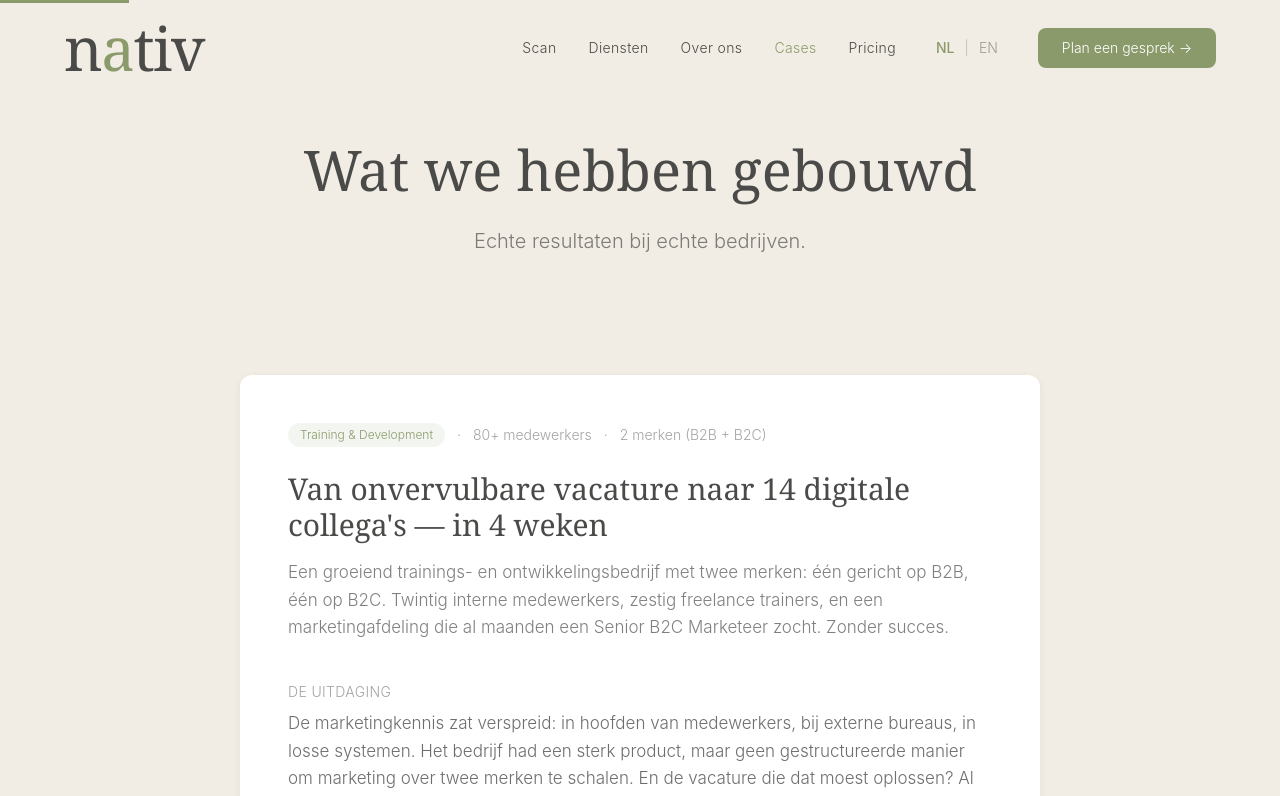
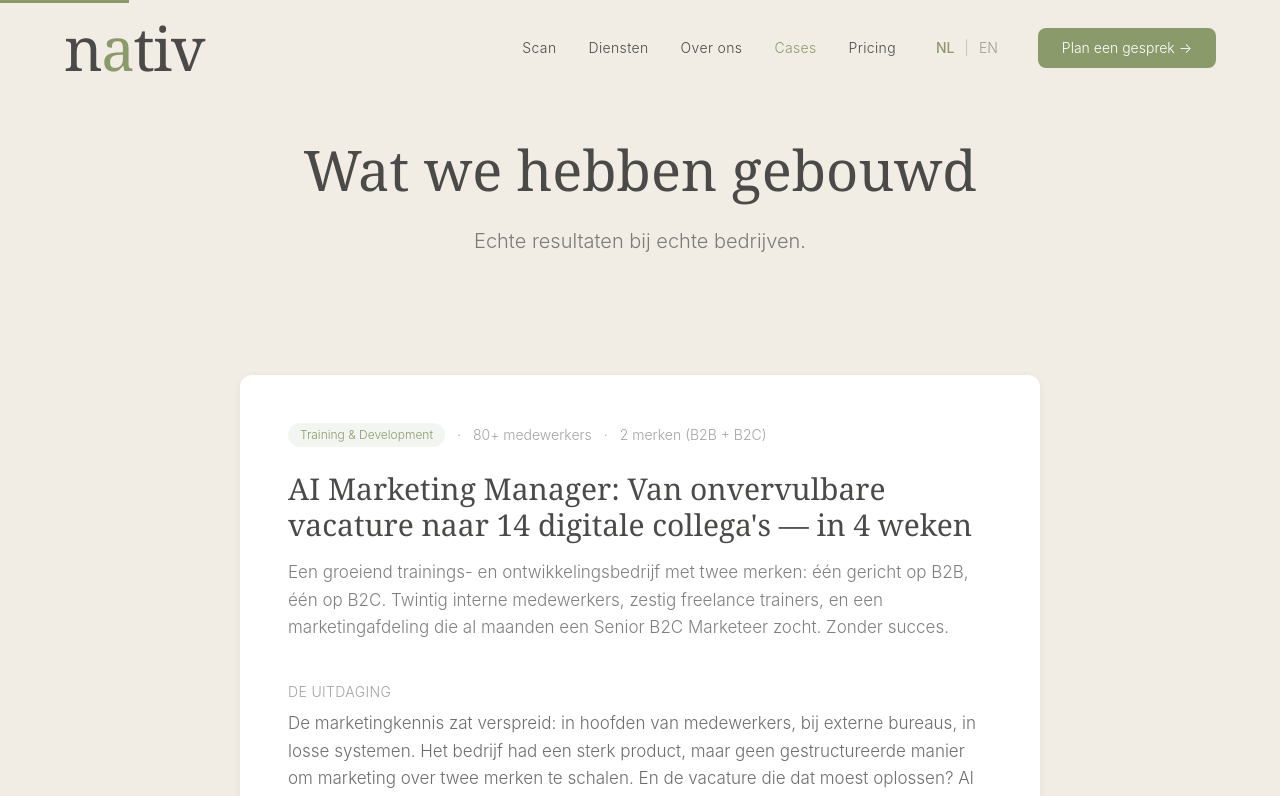
Before and after one commit to henryaoturner-art/nativ-website, a Next.js app: page /cases in a window 1280 px wide. Shown: the top 796 px of the page. Built offline with nearby package versions, Linux system fonts and the light colour scheme.

Commit message:
fix: prefix cases title with 'AI Marketing Manager:'

```diff
--- a/src/app/cases/page.tsx
+++ b/src/app/cases/page.tsx
@@ -45,7 +45,7 @@ export default function CasesPage() {
 
               {/* Headline */}
               <h2 className="font-serif text-2xl md:text-3xl leading-snug text-grey">
-                Van onvervulbare vacature naar 14 digitale collega&apos;s — in 4 weken
+                AI Marketing Manager: Van onvervulbare vacature naar 14 digitale collega&apos;s — in 4 weken
               </h2>
 
               <p className="mt-4 text-grey/70 font-light leading-relaxed">
```
